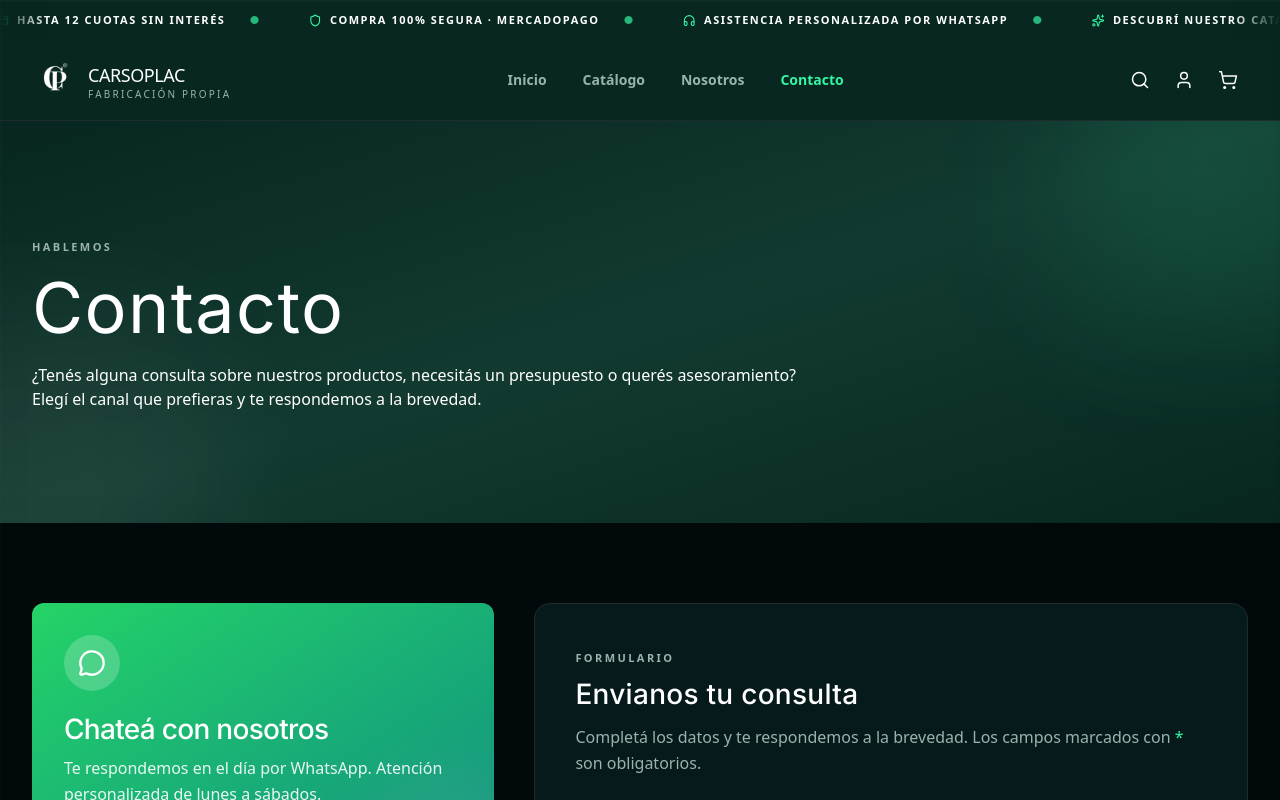
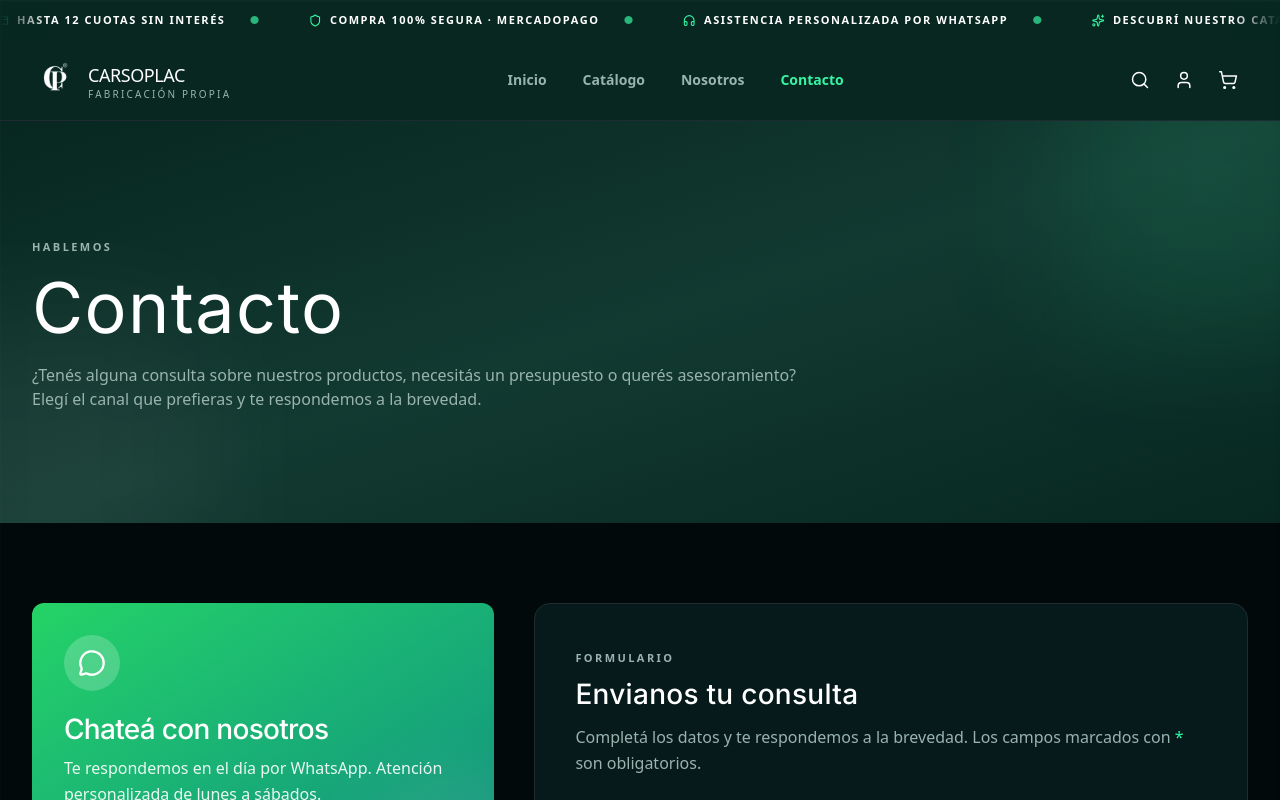
Before and after one commit to ferelchiflon/carsoplacweb, a React (Vite) app in the folder carsoplac-back/carsoplac-principal/: page /contacto in a window 1280 px wide. Shown: the top 800 px of the page. Built offline with nearby package versions, Linux system fonts and the light colour scheme; no server answers; what @mercadopago/sdk-react would draw is missing.

Commit message:
feat(style): fase 2a - renombrar text-body a copy en contact.tsx

```diff
--- a/carsoplac-back/carsoplac-principal/src/pages/contact.tsx
+++ b/carsoplac-back/carsoplac-principal/src/pages/contact.tsx
@@ -146,7 +146,7 @@ export default function ContactPage() {
             <h1 className="display mt-4 text-white">
               Contacto
             </h1>
-            <p className="mt-5 text-body">
+            <p className="mt-5 copy">
               ¿Tenés alguna consulta sobre nuestros productos, necesitás un
               presupuesto o querés asesoramiento? Elegí el canal que prefieras
               y te respondemos a la brevedad.
```
